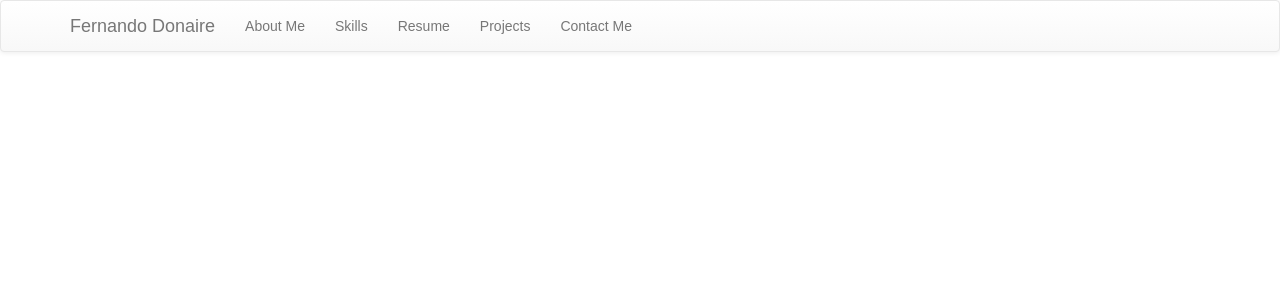
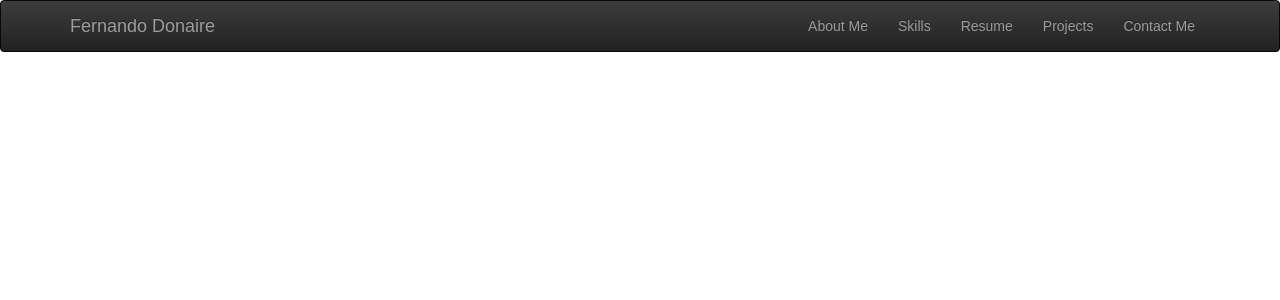
Before and after one commit to nandodonaire/portfolio-react, a React (Create React App) app: page / in a window 1280 px wide. Shown: the top 300 px of the page. Built offline with nearby package versions, Linux system fonts and the light colour scheme.

Commit message:
Changed NavBar to a responsive NavBar

```diff
--- a/src/components/NavBar.js
+++ /dev/null
@@ -1,38 +0,0 @@
-import React from 'react';
-import {Navbar, Nav, NavItem, NavDropdown, MenuItem} from 'react-bootstrap';
-
-const NavBar = () => (
-    <Navbar>
-    <Navbar.Header>
-        <Navbar.Brand>
-        <a href="#home">Fernando Donaire</a>
-        </Navbar.Brand>
-    </Navbar.Header>
-    <Nav>
-        <NavItem eventKey={1} href="#">
-        About Me
-        </NavItem>
-        <NavItem eventKey={2} href="#">
-        Skills
-        </NavItem>
-        <NavItem eventKey={3} href="#">
-        Resume
-        </NavItem>
-        <NavItem eventKey={4} href="#">
-        Projects
-        </NavItem>
-        <NavItem eventKey={5} href="#">
-        Contact Me
-        </NavItem>
-        {/* <NavDropdown eventKey={3} title="Dropdown" id="basic-nav-dropdown">
-        <MenuItem eventKey={3.1}>Action</MenuItem>
-        <MenuItem eventKey={3.2}>Another action</MenuItem>
-        <MenuItem eventKey={3.3}>Something else here</MenuItem>
-        <MenuItem divider />
-        <MenuItem eventKey={3.4}>Separated link</MenuItem>
-        </NavDropdown> */}
-    </Nav>
-    </Navbar>
-)
-
-export default NavBar
--- /dev/null
+++ b/src/components/NavBar/NavBar.js
@@ -0,0 +1,34 @@
+import React from 'react';
+import {Navbar, Nav, NavItem} from 'react-bootstrap';
+
+const NavBar = () => (
+    <Navbar inverse collapseOnSelect>
+    <Navbar.Header>
+        <Navbar.Brand>
+        <a href="#home">Fernando Donaire</a>
+        </Navbar.Brand>
+        <Navbar.Toggle />
+    </Navbar.Header>
+    <Navbar.Collapse>
+        <Nav pullRight>
+        <NavItem eventKey={1} href="#">
+            About Me
+        </NavItem>
+        <NavItem eventKey={2} href="#">
+            Skills
+        </NavItem>
+        <NavItem eventKey={3} href="#">
+            Resume
+        </NavItem>
+        <NavItem eventKey={4} href="#">
+            Projects
+        </NavItem>
+        <NavItem eventKey={5} href="#">
+            Contact Me
+        </NavItem>
+        </Nav>
+    </Navbar.Collapse>
+    </Navbar>
+)
+
+export default NavBar
--- a/src/containers/App.js
+++ b/src/containers/App.js
@@ -1,5 +1,5 @@
 import React, { Component } from 'react';
-import NavBar from '../components/NavBar'
+import NavBar from '../components/NavBar/NavBar'
 import './App.css';
 
 class App extends Component {
```
Also changed, not shown: src/components/NavBar/NavBar.css (added).
